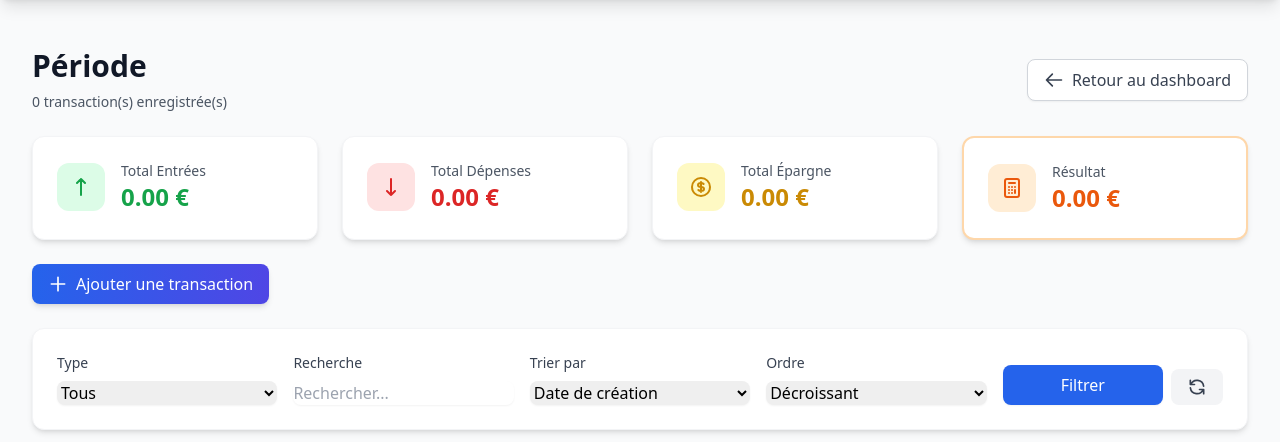
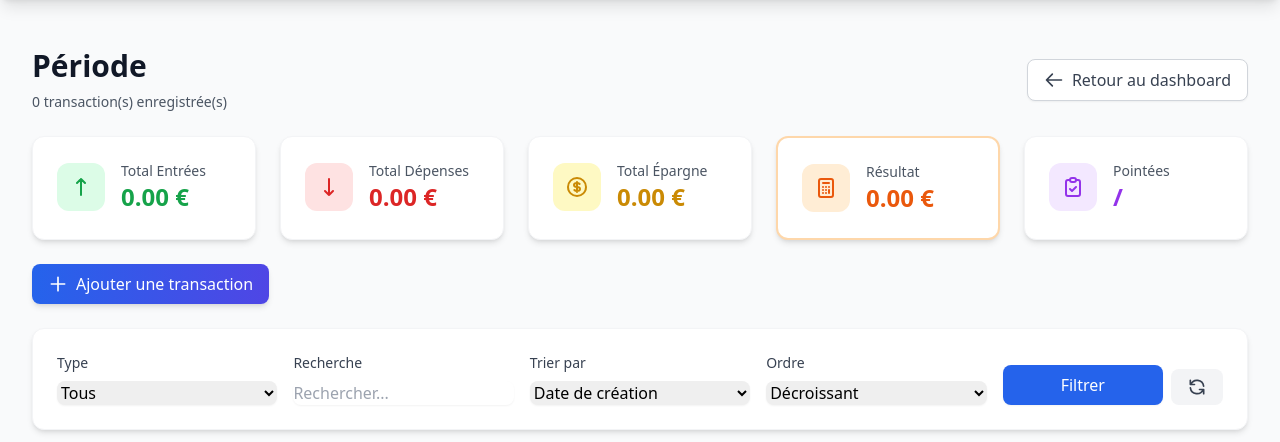
Before and after one commit to llexa97/gestion-budget-julie, a Flask app: template app/templates/periods/detail.html in a window 1280 px wide. Shown: the part 64-506 px from the top of the page. Run offline with Flask 3, Linux system fonts and the light colour scheme; the template is opened without the code that fills it, so the values that code supplies are empty; some libraries are stand-ins or nearby versions.

Commit message:
feat: Introduce transaction pointing status display in period detail and refine period result calculation.

```diff
--- a/app/forms.py
+++ b/app/forms.py
@@ -1,7 +1,7 @@
 from datetime import date
 from flask_wtf import FlaskForm
 from wtforms import StringField, DecimalField, SelectField, TextAreaField
-from wtforms.validators import DataRequired, NumberRange, Length
+from wtforms.validators import DataRequired, InputRequired, NumberRange, Length
 
 
 class PeriodForm(FlaskForm):
@@ -32,7 +32,7 @@
     amount = DecimalField(
         'Montant',
         validators=[
-            DataRequired(message='Le montant est obligatoire'),
+            InputRequired(message='Le montant est obligatoire'),
             NumberRange(min=0, message='Le montant doit être supérieur ou égal à 0')
         ],
         places=2
--- a/app/templates/periods/detail.html
+++ b/app/templates/periods/detail.html
@@ -20,7 +20,7 @@
     </div>
 
     <!-- Summary Cards -->
-    <div class="grid grid-cols-1 md:grid-cols-2 lg:grid-cols-4 gap-6">
+    <div class="grid grid-cols-1 md:grid-cols-2 lg:grid-cols-5 gap-6">
         <!-- Total Entrées -->
         <div class="bg-white rounded-xl shadow-md border border-gray-100 overflow-hidden">
             <div class="p-6">
@@ -93,6 +93,27 @@
                         <p class="text-sm font-medium text-gray-600">Résultat</p>
                         <p class="text-2xl font-bold {% if period.get_resultat() >= 0 %}text-blue-600{% else %}text-orange-600{% endif %}">
                             {{ '%.2f'|format(period.get_resultat()) }} €
+                        </p>
+                    </div>
+                </div>
+            </div>
+        </div>
+
+        <!-- Transactions Pointées -->
+        <div class="bg-white rounded-xl shadow-md border border-gray-100 overflow-hidden">
+            <div class="p-6">
+                <div class="flex items-center">
+                    <div class="flex-shrink-0">
+                        <div class="w-12 h-12 bg-purple-100 rounded-xl flex items-center justify-center">
+                            <svg class="w-6 h-6 text-purple-600" fill="none" stroke="currentColor" viewBox="0 0 24 24">
+                                <path stroke-linecap="round" stroke-linejoin="round" stroke-width="2" d="M9 5H7a2 2 0 00-2 2v12a2 2 0 002 2h10a2 2 0 002-2V7a2 2 0 00-2-2h-2M9 5a2 2 0 002 2h2a2 2 0 002-2M9 5a2 2 0 012-2h2a2 2 0 012 2m-6 9l2 2 4-4"/>
+                            </svg>
+                        </div>
+                    </div>
+                    <div class="ml-4">
+                        <p class="text-sm font-medium text-gray-600">Pointées</p>
+                        <p class="text-2xl font-bold text-purple-600">
+                            {{ period.get_pointed_count() }} / {{ period.get_total_transactions() }}
                         </p>
                     </div>
                 </div>
```
Also changed, not shown: app/models.py (+10 -2 lines).
